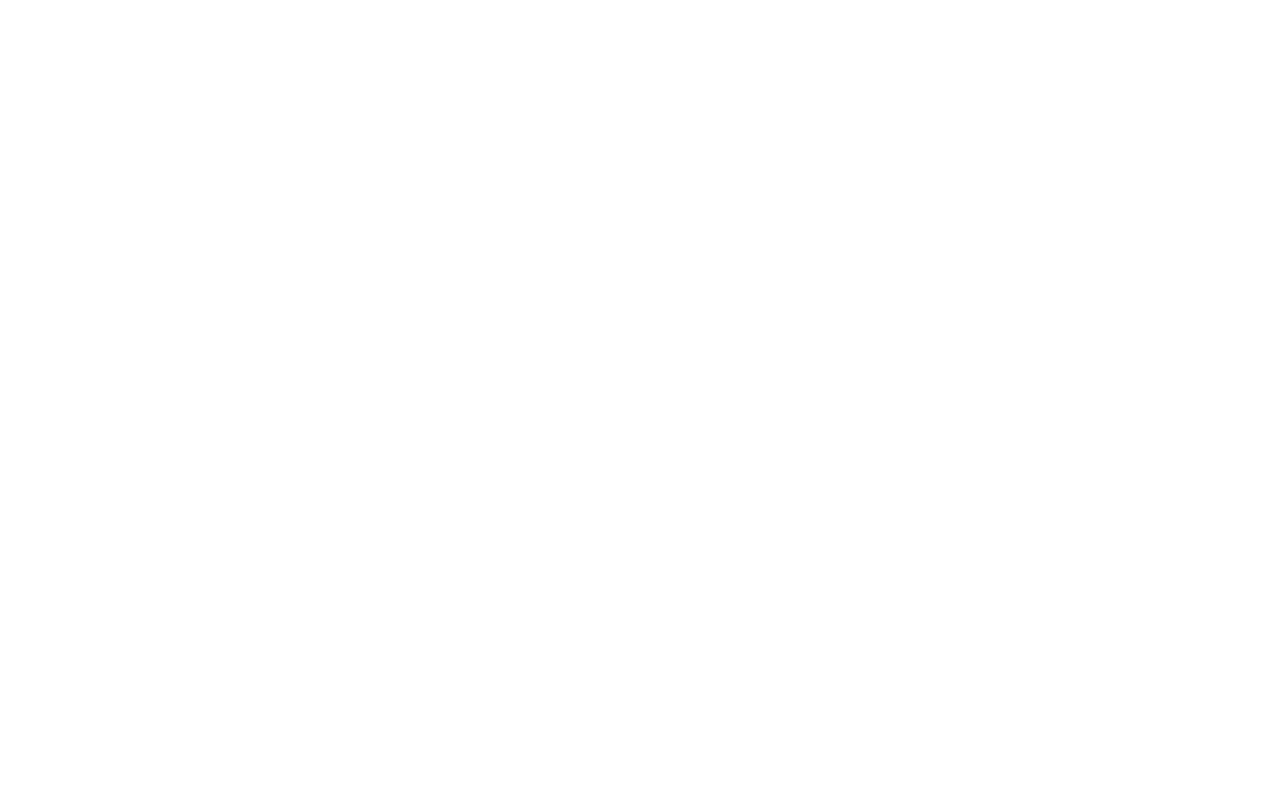
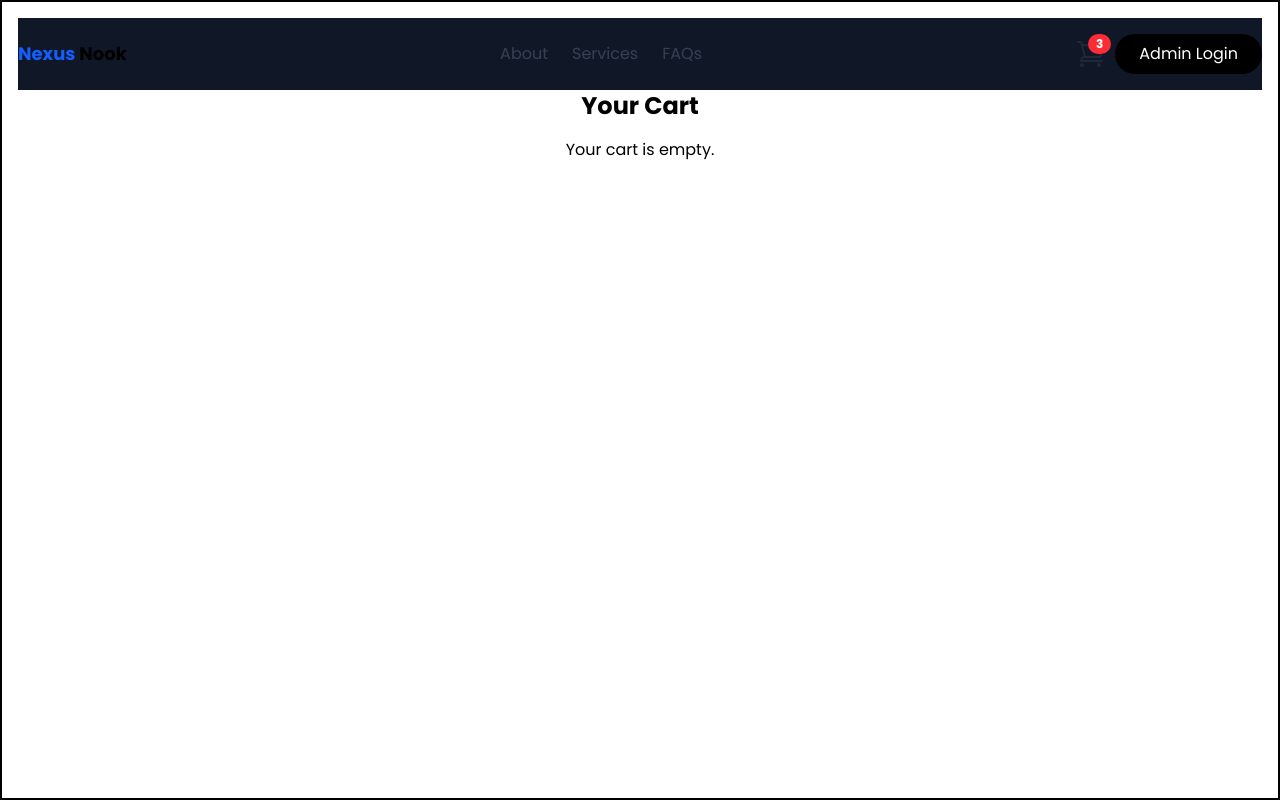
Before and after one commit to shemjay/react-ecommerce-store, a React (Vite) app: page /Cart in a window 1280 px wide. Before the commit this address had no page. Built offline with nearby package versions, Linux system fonts and the light colour scheme.

Commit message:
FIX: cart functionality not sending state to cart page

```diff
--- a/src/components/Nav.tsx
+++ b/src/components/Nav.tsx
@@ -1,4 +1,5 @@
 import { useState } from "react";
+import { useNavigate } from "react-router-dom";
 import {
   ShoppingCartIcon,
   Bars3Icon,
@@ -6,13 +7,17 @@
 } from "@heroicons/react/24/outline";
 
 const Nav = () => {
+  let navigate = useNavigate();
   const [menuOpen, setMenuOpen] = useState(false);
 
   return (
-    <nav className="w-full bg-white shadow-md py-4">
+    <nav className="w-full bg-gray-900 py-4 bg-[hsl(210,36%,96%)">
       <div className="flex items-center justify-between">
         {/* Logo */}
-        <div className="cursor-pointer flex items-center">
+        <div
+          className="flex items-center cursor-pointer"
+          onClick={() => navigate("/")}
+        >
           <h1 className="text-lg font-bold">
             <span className="text-blue-600">Nexus</span> Nook
           </h1>
@@ -31,12 +36,21 @@
           </li>
         </ul>
 
-        {/* Cart Icon with Badge */}
-        <div className="relative hidden md:flex gap-6 w-8 h-8 cursor-pointer">
-          <ShoppingCartIcon className="w-full h-full text-gray-800" />
-          <span className="absolute -top-1 -right-1 bg-red-500 text-white text-xs font-bold px-2 py-0.5 rounded-full">
-            3
-          </span>
+        {/* Cart  and Login Button*/}
+        <div className="hidden md:flex md:items-center md:justify-between gap-2">
+          <div
+            className="relative  gap-6 w-8 h-8 cursor-pointer"
+            onClick={() => navigate("/Cart")}
+          >
+            <ShoppingCartIcon className="w-full h-full text-gray-800" />
+            <span className="absolute -top-1 -right-1 bg-red-500 text-white text-xs font-bold px-2 py-0.5 rounded-full">
+              3
+            </span>
+          </div>
+
+          <button className="bg-black cursor-pointer px-6 py-2 bg-neutral-white text-white rounded-full sm:hover:bg-opacity-35 transition-all duration-300 ease-in-out">
+            Admin Login
+          </button>
         </div>
 
         <button
@@ -71,6 +85,9 @@
               </span>
             </div>
           </li>
+          <button className="bg-black cursor-pointer px-6 py-2 bg-neutral-white text-white rounded-full sm:hover:bg-opacity-35 transition-all duration-300 ease-in-out">
+            Admin Login
+          </button>
         </ul>
       )}
     </nav>
--- a/src/components/ProductsList.tsx
+++ b/src/components/ProductsList.tsx
@@ -1,9 +1,11 @@
 import { useEffect } from "react";
 import { fetchProducts } from "../api/products";
 import { useProductStore } from "../store/useProductStore";
+import { useCartStore } from "../store/useCart";
 
 const ProductsList = () => {
   const { products, setProducts } = useProductStore();
+  const { addToCart, updateQuantity, cart } = useCartStore();
 
   useEffect(() => {
     fetchProducts().then(setProducts);
@@ -15,7 +17,9 @@
         <h1 className="text-2xl font-bold mb-4">Products</h1>
       </div>
       <div className="grid grid-cols-2 md:grid-cols-4 gap-4">
-        {products.map((product) => (
+        {products.map((product) => {
+          const cartItem = cart.find((item) => item.id === product.id);
+          return (
             <div key={product.id} className="border p-4">
               <img
                 src={product.images[0]?.url}
@@ -24,8 +28,54 @@
               />
               <h2 className="font-semibold">{product.name}</h2>
               <p>${product.price}</p>
+              {cartItem ? (
+                <div className="flex items-center gap-2 mt-2">
+                  <button
+                    onClick={() =>
+                      updateQuantity(
+                        product.id,
+                        Math.max(0, cartItem.quantity - 1)
+                      )
+                    }
+                    className="px-2 py-1 bg-gray-200"
+                  >
+                    -
+                  </button>
+                  <span>{cartItem.quantity}</span>
+                  <button
+                    onClick={() =>
+                      addToCart({
+                        id: product.id,
+                        name: product.name,
+                        price: product.price,
+                        image: product.images[0]?.url || "", // Ensure image is a string
+                        quantity: (cartItem?.quantity || 0) + 1, // Default to 1 if not in cart
+                      })
+                    }
+                    className="px-2 py-1 bg-gray-200"
+                  >
+                    +
+                  </button>
                 </div>
-        ))}
+              ) : (
+                <button
+                  onClick={() =>
+                    addToCart({
+                      id: product.id,
+                      name: product.name,
+                      price: product.price,
+                      image: product.images[0]?.url,
+                      quantity: 1,
+                    })
+                  }
+                  className="mt-2 px-4 py-2 bg-blue-500 text-white"
+                >
+                  Add to Cart
+                </button>
+              )}
+            </div>
+          );
+        })}
       </div>
     </div>
   );
--- a/src/main.tsx
+++ b/src/main.tsx
@@ -4,12 +4,14 @@
 import { BrowserRouter as Router, Routes, Route } from "react-router-dom";
 import "./index.css";
 import LandingPage from "./pages/LandingPage.tsx";
+import Cart from "./pages/Cart.tsx";
 
 createRoot(document.getElementById("root")!).render(
   <StrictMode>
     <Router>
       <Routes>
         <Route path="/" element={<LandingPage />} />
+        <Route path="/Cart" element={<Cart />} />
       </Routes>
     </Router>
   </StrictMode>
--- a/src/pages/AdminLogin.tsx
+++ b/src/pages/AdminLogin.tsx
@@ -0,0 +1,7 @@
+import React from "react";
+
+const AdminLogin = () => {
+  return <div></div>;
+};
+
+export default AdminLogin;
--- a/src/pages/Cart.tsx
+++ b/src/pages/Cart.tsx
@@ -0,0 +1,66 @@
+import { useCartStore } from "../store/useCart";
+import Nav from "../components/Nav";
+
+const Cart = () => {
+  const { cart, removeFromCart, updateQuantity } = useCartStore();
+
+  return (
+    <div className="p-4 h-screen w-full flex flex-col items-center border-2 border-black">
+      <Nav />
+      <div>
+        <h1 className="text-2xl font-bold mb-4">Your Cart</h1>
+      </div>
+
+      {cart.length === 0 ? (
+        <p>Your cart is empty.</p>
+      ) : (
+        <div className="w-full max-w-lg">
+          {cart.map((item) => (
+            <div
+              key={item.id}
+              className="border p-4 flex justify-between items-center"
+            >
+              <img
+                src={item.image}
+                alt={item.name}
+                className="w-16 h-16 object-cover"
+              />
+              <div>
+                <h2 className="font-semibold">{item.name}</h2>
+                <p>${item.price}</p>
+              </div>
+
+              {/* Quantity Controls */}
+              <div className="flex items-center gap-2">
+                <button
+                  onClick={() =>
+                    updateQuantity(item.id, Math.max(0, item.quantity - 1))
+                  }
+                  className="px-2 py-1 bg-gray-200"
+                >
+                  -
+                </button>
+                <span>{item.quantity}</span>
+                <button
+                  onClick={() => updateQuantity(item.id, item.quantity + 1)}
+                  className="px-2 py-1 bg-gray-200"
+                >
+                  +
+                </button>
+              </div>
+
+              <button
+                onClick={() => removeFromCart(item.id)}
+                className="text-red-500"
+              >
+                Remove
+              </button>
+            </div>
+          ))}
+        </div>
+      )}
+    </div>
+  );
+};
+
+export default Cart;
--- a/src/pages/LandingPage.tsx
+++ b/src/pages/LandingPage.tsx
@@ -6,11 +6,13 @@
 
 const LandingPage = () => {
   return (
-    <div className="min-h-screen flex flex-col font-poppins px-4">
+    <div className="min-h-screen flex flex-col font-poppins">
       <Nav />
-      <Banner />
-      <ProductsList />
-      <Testimonials />
+      <main className="px-4">
+        <Banner />
+        <ProductsList />
+        <Testimonials />
+      </main>
       <Footer />
     </div>
   );
--- /dev/null
+++ b/src/store/useCart.ts
@@ -0,0 +1,47 @@
+import { create } from "zustand";
+
+interface CartItem {
+  id: number;
+  name: string;
+  price: number;
+  quantity: number;
+  image: string;
+}
+
+interface CartStore {
+  cart: CartItem[];
+  addToCart: (product: CartItem) => void;
+  removeFromCart: (id: number) => void;
+  updateQuantity: (id: number, quantity: number) => void;
+}
+
+export const useCartStore = create<CartStore>((set) => ({
+  cart: [],
+  addToCart: (product) =>
+    set((state) => {
+      const existing = state.cart.find((item) => item.id === product.id);
+      if (existing) {
+        return {
+          cart: state.cart.map((item) =>
+            item.id === product.id
+              ? { ...item, quantity: item.quantity + 1 }
+              : item
+          ),
+        };
+      } else {
+        return { cart: [...state.cart, { ...product, quantity: 1 }] };
+      }
+    }),
+
+  removeFromCart: (id) =>
+    set((state) => ({
+      cart: state.cart.filter((item) => item.id !== id),
+    })),
+
+  updateQuantity: (id, quantity) =>
+    set((state) => ({
+      cart: state.cart.map((item) =>
+        item.id === id ? { ...item, quantity } : item
+      ),
+    })),
+}));
```
Lines whose indentation alone changed are shown as unchanged.
